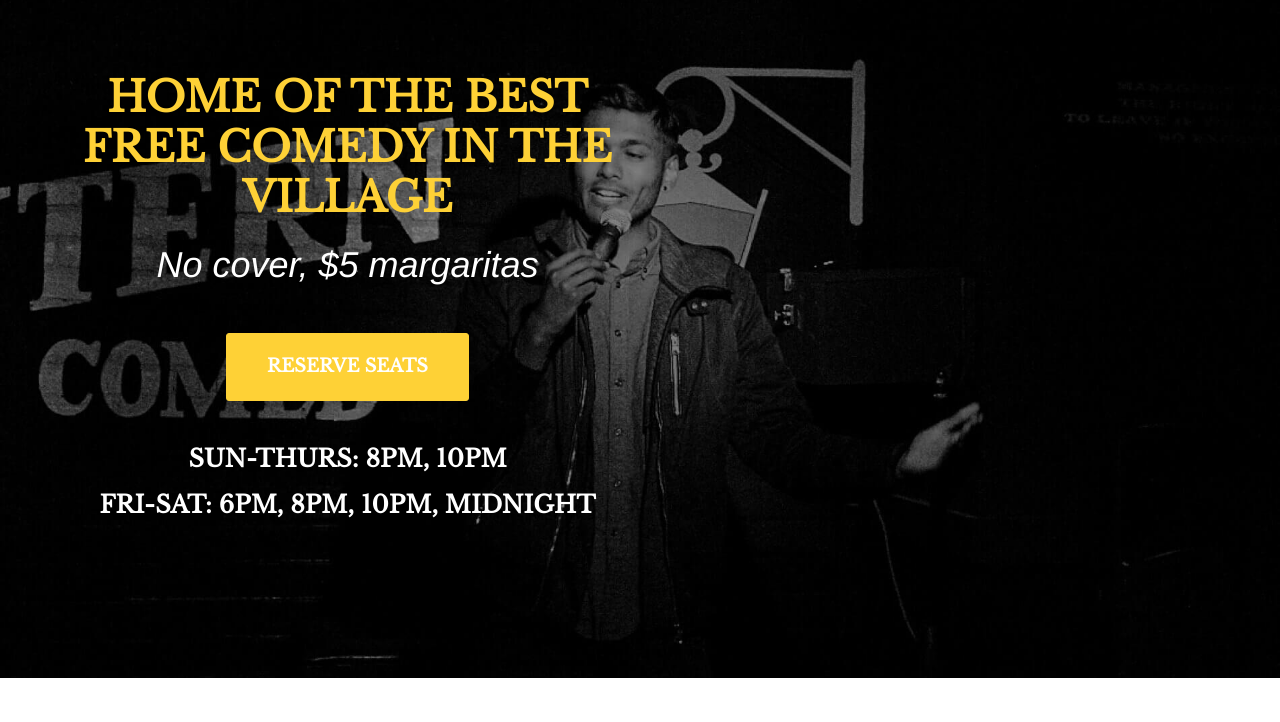
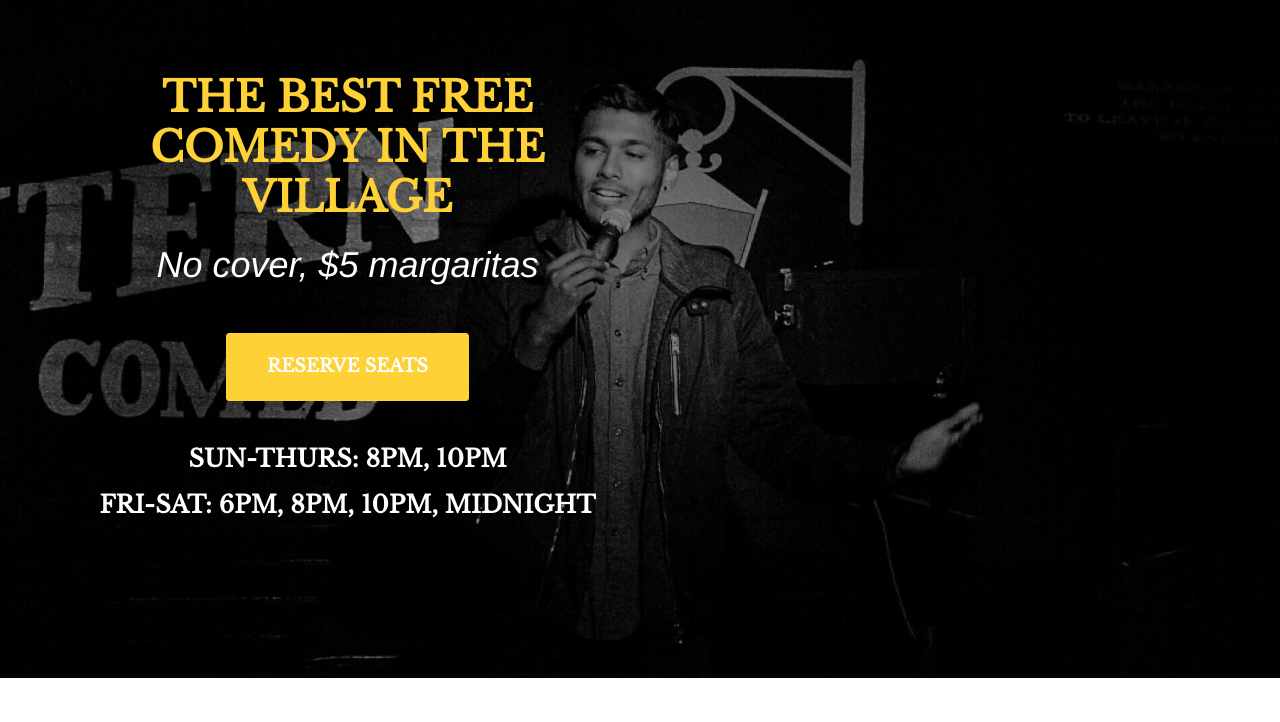
Before and after one commit to gustate/thelantern, a website: page index.html in a window 1280 px wide. Shown: the part 78-800 px from the top of the page. Drawn offline with nearby package versions, Linux system fonts and the light colour scheme; a script that the page names is missing; a web font is replaced by a local one.

Commit message:
remove "home of"

```diff
--- a/index.html
+++ b/index.html
@@ -102,7 +102,7 @@
             <div class="intro-text">
                 <div class="row">
                     <div class="col-sm-6 col-md-6">
-                        <div class="intro-heading">Home of the Best Free Comedy in the Village</div>
+                        <div class="intro-heading">The Best Free Comedy in the Village</div>
                         <div class="intro-date">No cover, $5 margaritas</div>
                         <a href="#tickets" class="page-scroll btn btn-xl">Reserve seats</a>
                         <h3>Sun-Thurs: 8pm, 10pm</h3>
```
